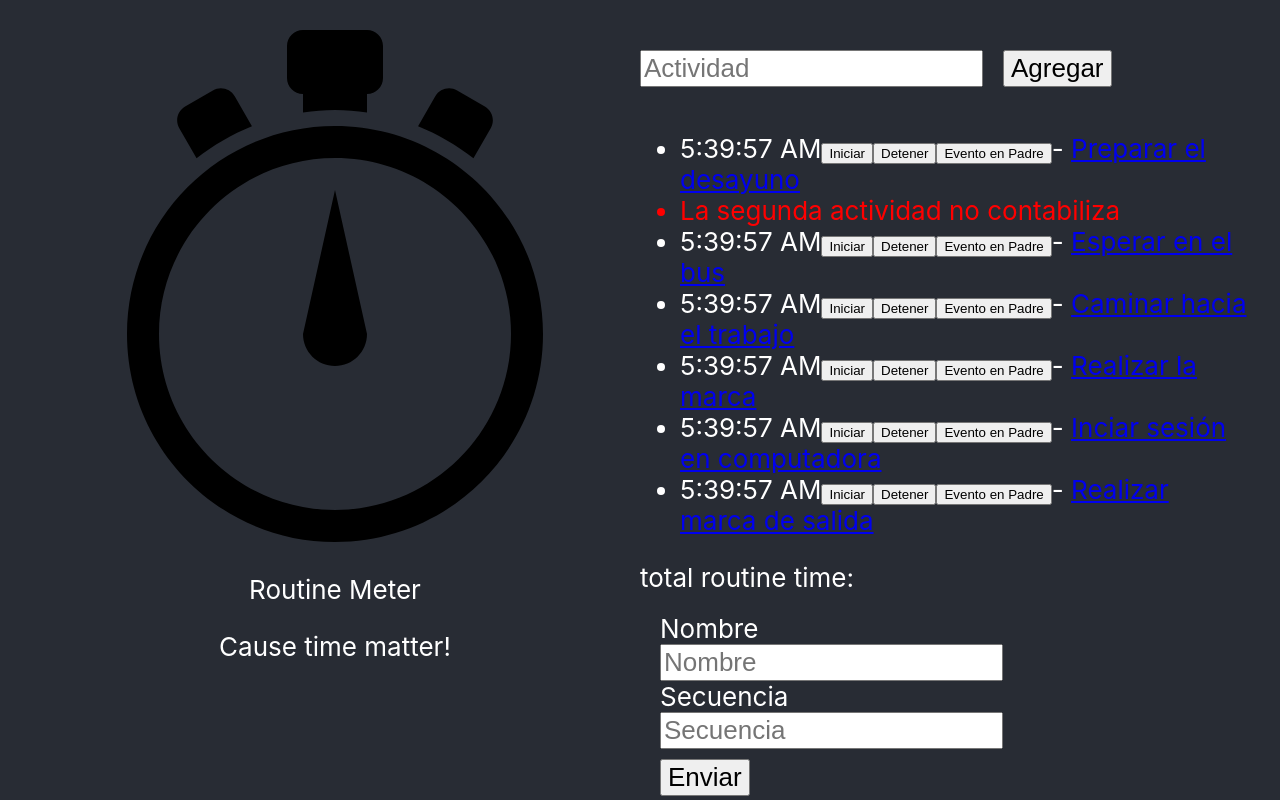
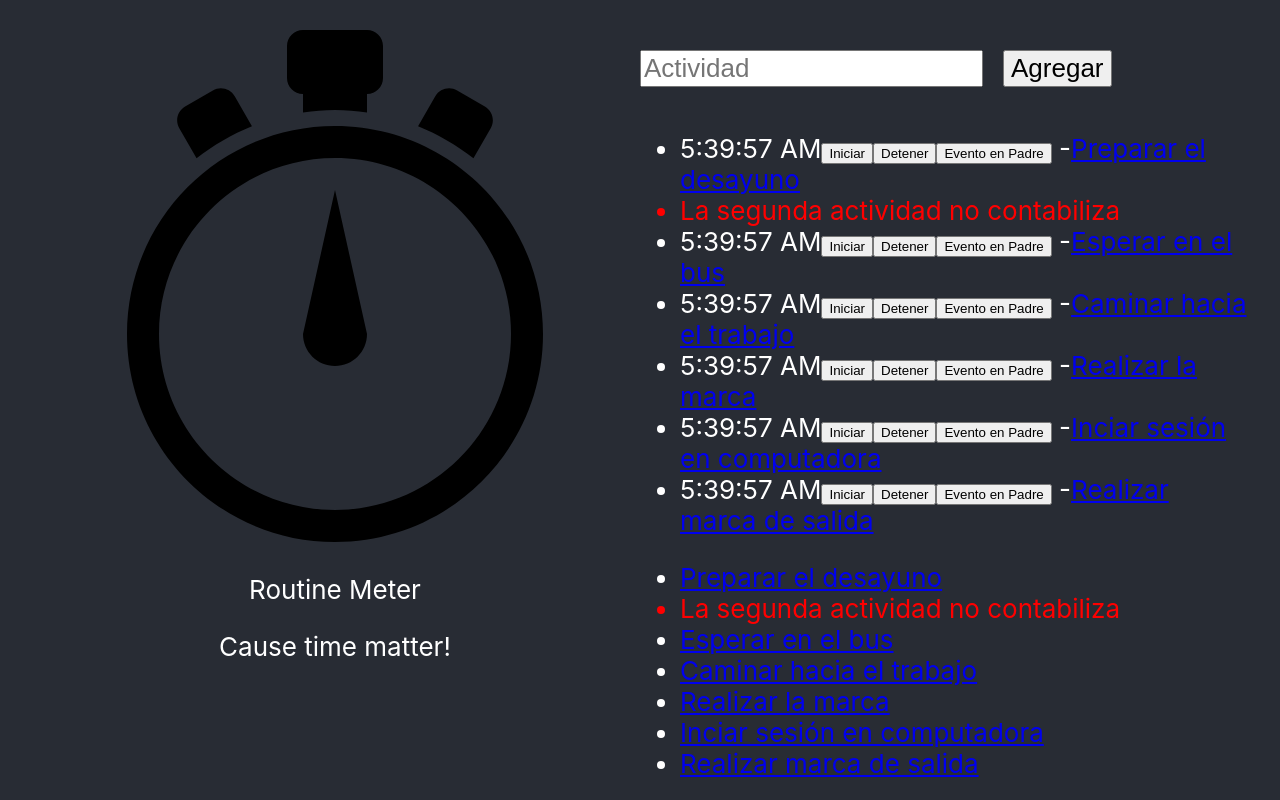
Before and after one commit to zunigavj/REACT, a React (Create React App) app in the folder routine-meter/: page / in a window 1280 px wide. Shown: the top 800 px of the page. Built offline with nearby package versions, Linux system fonts and the light colour scheme.

Commit message:
utilizar componente alto nivel

```diff
--- a/routine-meter/src/App.js
+++ b/routine-meter/src/App.js
@@ -2,10 +2,11 @@ import logo from './stopwatchLogo.svg';
 import './App.css';
 import { useState} from 'react';
 import { Formik, Form, Field, ErrorMessage} from 'formik';
-import Activities from './Components/Activities'
 import { Provider } from 'react-redux'
 import store from './store'
 import ActivityInput from './Components/ActivityInput'
+import ConTimer from './Components/ConTimer'
+import SinTimer from './Components/SinTimer'
 
 
 function App() {
@@ -26,10 +27,11 @@ function App() {
 	{
 	  <Provider store = {store}>
 	    <ActivityInput />
-			<Activities showHandler={showHandler} />
+	    <ConTimer showHandler={showHandler}/>
+		{showed && <div>Se elevó el estado desde el componente Timer.js</div>}
+	    <SinTimer />
 	  </Provider>
 	}
-		{showed && <div>Se elevó el estado desde el componente Timer.js</div>}
 		<div>total routine time: </div>
 		<Formik
 			initialValues={{
--- a/routine-meter/src/Components/Activities.js
+++ /dev/null
@@ -1,24 +0,0 @@
-import React from 'react'
-import Timer from './Timer';
-import { Link } from 'react-router-dom'
-import { useSelector } from 'react-redux'
-
-  const Actividades = ({showHandler}) => {
-
-    const lasActividades = useSelector(state => state.lasActividades)
-
-    return(
-      <ul>
-		{
-		lasActividades.map(({id, nombre}) => {
-			return id !== 2 ?
-			<li key={id}><Timer showHandler = {showHandler} />
-			- <Link to={`activities/${id}`}>{nombre}</Link> </li> :
-			<li key={id} className="advertencia">La segunda actividad no contabiliza</li>;
-		})
-		}
-      </ul>
-    )
-  }
-
-export default Actividades;
--- /dev/null
+++ b/routine-meter/src/Components/ComponenteAltoNivel.js
@@ -0,0 +1,35 @@
+import React from 'react'
+import Timer from './Timer';
+import { Link } from 'react-router-dom'
+import { useSelector } from 'react-redux'
+
+  const Actividades = ({showHandler, showTimer}) => {
+
+    const lasActividades = useSelector(state => state.lasActividades)
+
+    return(
+      <ul>
+	{
+	  showTimer ?
+
+	    lasActividades.map(({id, nombre}) => {
+	      return id !== 2 ?
+		<li key={id}><Timer showHandler={showHandler}/>
+		   <Link to={`activities/${id}`}>{nombre}</Link> </li> :
+		<li key={id} className="advertencia">La segunda actividad no contabiliza</li>;
+	    })
+
+	    :
+
+	    lasActividades.map(({id, nombre}) => {
+	      return id !== 2 ?
+		<li key={id}>
+		   <Link to={`activities/${id}`}>{nombre}</Link> </li> :
+		<li key={id} className="advertencia">La segunda actividad no contabiliza</li>;
+	    })
+	}
+      </ul>
+    )
+  }
+
+export default Actividades;
--- /dev/null
+++ b/routine-meter/src/Components/ConTimer.js
@@ -0,0 +1,14 @@
+import { Component } from 'react'
+import Actividades from './ComponenteAltoNivel'
+
+const ConTimer = (ComponenteOriginal) => {
+  return class extends Component {
+    render(){
+      return (
+	<ComponenteOriginal showHandler = {this.props.showHandler} showTimer = {true}/>
+      )
+    }
+  }
+}
+
+export default ConTimer(Actividades);
--- /dev/null
+++ b/routine-meter/src/Components/SinTimer.js
@@ -0,0 +1,14 @@
+import { Component } from 'react'
+import Actividades from './ComponenteAltoNivel'
+
+const ConTimer = (ComponenteOriginal) => {
+  return class extends Component {
+    render(){
+      return (
+	<ComponenteOriginal showTimer = {false}/>
+      )
+    }
+  }
+}
+
+export default ConTimer(Actividades);
--- a/routine-meter/src/Components/Timer.js
+++ b/routine-meter/src/Components/Timer.js
@@ -28,7 +28,7 @@ export default class Timer extends Component {
         {this.state.timer}
         <button onClick={this.iniciarTimer}>Iniciar</button>
         <button onClick={this.detenerTimer}>Detener</button>
-        <button onClick={this.props.showHandler}>Evento en Padre</button>
+        <button onClick={this.props.showHandler}>Evento en Padre</button> -
       </>
     )
   }
```
Lines whose indentation alone changed are shown as unchanged.
